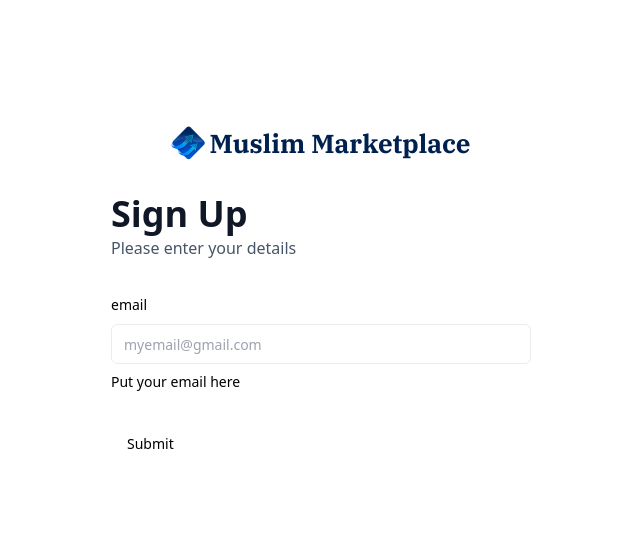
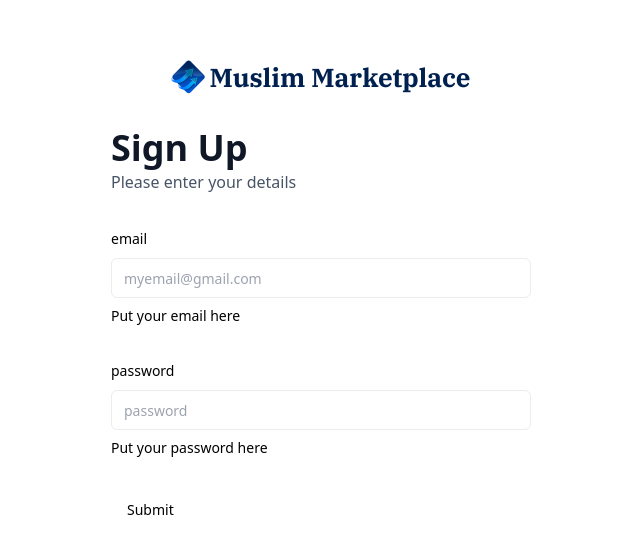
Before and after one commit to jafarmanx/banking-app, a Next.js app: page /sign-up in a window 1280 px wide. Shown: the part 105-658 px from the top of the page, without its empty margins (319-959 px from the left). Built offline with nearby package versions, Linux system fonts and the light colour scheme.

Commit message:
addition of password to form and removed a parameter not used in componen

```diff
--- a/components/AuthFourm.tsx
+++ b/components/AuthFourm.tsx
@@ -7,16 +7,7 @@ import { z } from "zod"
 import { zodResolver } from "@hookform/resolvers/zod"
 import { useForm } from "react-hook-form"
 import { Button } from "@/components/ui/button"
-import {
-  Form,
-  FormControl,
-  FormDescription,
-  FormField,
-  FormItem,
-  FormLabel,
-  FormMessage,
-} from "@/components/ui/form"
-import { Input } from "@/components/ui/input"
+import { Form } from "@/components/ui/form"
 import CustomInput from "../components/CustomInput"
 
 
@@ -87,6 +78,13 @@ const AuthFourm = ({type}:{type: string}) => {
                                 description="Put your email here"
                                 placeholder="myemail@gmail.com"
                             />
+                            <CustomInput
+                                form={form}
+                                name="password"
+                                label="password"
+                                description="Put your password here"
+                                placeholder="password"
+                            />
                             <Button type="submit">Submit</Button>
                         </form>
                     </Form>
--- a/components/BankCard.tsx
+++ b/components/BankCard.tsx
@@ -3,7 +3,7 @@ import Link from 'next/link'
 import { formatAmount } from '../src/lib/utils'
 import Image from 'next/image'
 
-const BankCard = ({account, userName, showBalance=ture}:CreditCardProps) => {
+const BankCard = ({account, userName, }:CreditCardProps) => {
   return (
     <div className="flex flex-col">
         <Link
```
